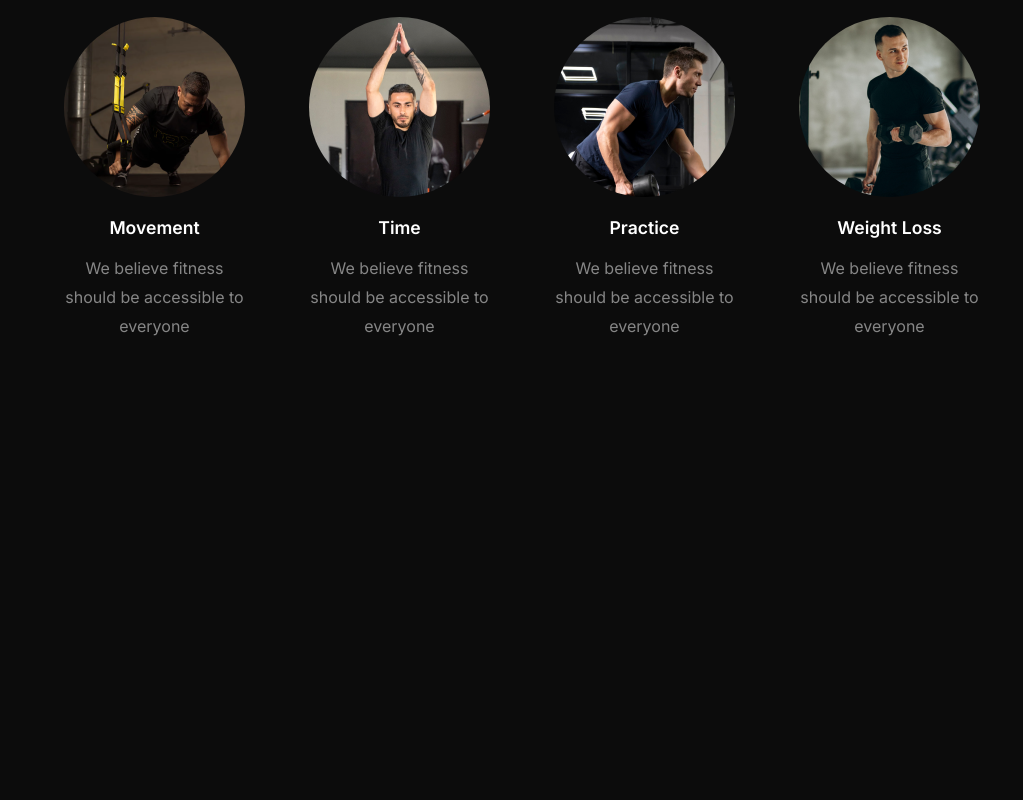
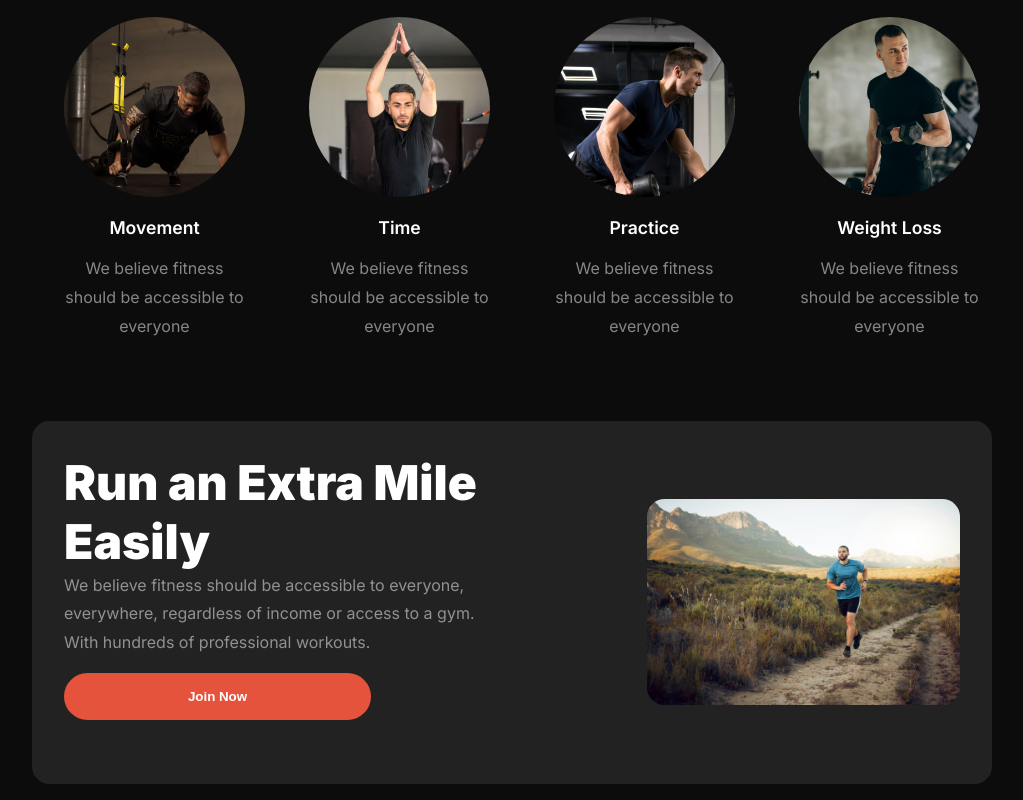
Before and after one commit to farhan-97-web/versatile-ui, a plain HTML site: page index.html in a window 1280 px wide. Shown: the part 869-1669 px from the top of the page, without its empty margins (128-1151 px from the left). Before the commit the page ends 1274 px from the top, so only its background shows below. Drawn offline with Linux system fonts and the light colour scheme.

Commit message:
responsive run section added

```diff
--- a/index.html
+++ b/index.html
@@ -95,6 +95,17 @@
         </div>
 
     </section>
+    <section class="run-extra">
+        <div class="run-extra-content">
+            <h3 class="section-heading-mb section-heading-lg">Run an Extra
+                Mile Easily</h3>
+            <p class="section-description-mb section-description-lg">We believe fitness should be accessible to everyone, everywhere, regardless of income or access to a gym. With hundreds of professional workouts.</p>
+            <button class="run-primary-btn-mb">Join Now</button>
+        </div>
+        <div class="run-img-div">
+            <img class="run-extra-img" src="images/run.jpg" alt="">
+        </div>
+    </section>
  </main>
 </body>
 
--- a/style.css
+++ b/style.css
@@ -106,9 +106,10 @@ ul>li {
         padding-left: 1rem;
         position: absolute;
         top: 5rem;
-        right:0.5rem;
+        right: 0.5rem;
     }
-    .bottom-mb{
+
+    .bottom-mb {
         box-sizing: border-box;
         border: 0.76px solid rgba(255, 255, 255, 0.1);
         border-radius: 0.5rem;
@@ -123,7 +124,8 @@ ul>li {
         left: 0.5rem;
 
     }
-    .ply-btn{
+
+    .ply-btn {
         font-size: 1.8rem;
         color: #E6533C;
         background-color: white;
@@ -141,45 +143,77 @@ ul>li {
         font-weight: 400;
         color: rgba(255, 255, 255, 0.65);
     }
-    .banner-mb{
+
+    .banner-mb {
         padding: 0.5rem 1rem;
     }
-    .section-heading-mb{
+
+    .section-heading-mb {
         font-size: 1.8rem;
         font-weight: 900;
         color: rgb(255, 255, 255);
 
     }
-    .section-description-mb{
+
+    .section-description-mb {
         color: rgba(255, 255, 255, 0.5);
         font-size: 0.8rem;
         font-weight: 400;
         line-height: 1.8rem;
         padding-bottom: 1rem;
     }
-    .centered-content-mb{
+
+    .centered-content-mb {
         text-align: center;
     }
-    .circle{
+
+    .circle {
         border-radius: 100%;
     }
-    .card{
+
+    .card {
         text-align: center;
         margin: 1rem 2rem;
 
     }
-    .cir-heading{
+
+    .cir-heading {
         font-size: 1.1rem;
         font-weight: 600;
         color: rgb(255, 255, 255);
         padding: 1rem 0;
     }
-    .section-description-lg{
+
+    .section-description-lg {
         color: rgba(255, 255, 255, 0.5);
         font-size: 1rem;
         font-weight: 400;
         line-height: 1.8rem;
         padding-bottom: 1rem;
+    }
+
+    .run-extra-img {
+        max-width: 100%;
+        height: auto;
+        display: block;
+        border-radius: 1.1rem;
+    }
+    .run-primary-btn-mb{
+        border-radius: 2rem;
+        background: rgb(230, 83, 60);
+        color: white;
+        width: 100%;
+        padding: 1rem 2rem 1rem 2rem;
+        border: none;
+        font-size: 1.1;
+        font-weight: 600;
+        margin-bottom: 2rem;
+    }
+    .run-extra{
+        background-color: #222222;
+        padding: 2rem;
+        margin: 1rem 1rem;
+        border-radius: 1.1rem;
     }
 }
 
@@ -211,6 +245,7 @@ ul>li {
         font-weight: 800;
         font-style: italic;
     }
+
     .heading-lg {
         color: rgb(255, 255, 255);
         font-size: 4.7rem;
@@ -218,6 +253,7 @@ ul>li {
         padding-bottom: 1rem;
         width: 75%;
     }
+
     .description-lg {
         color: rgba(255, 255, 255, 0.5);
         font-size: 1rem;
@@ -226,6 +262,7 @@ ul>li {
         padding-bottom: 1rem;
         width: 75%;
     }
+
     .primary-btn-lg {
         border-radius: 2rem;
         background: rgb(230, 83, 60);
@@ -245,6 +282,7 @@ ul>li {
         border: 1px solid rgb(255, 255, 255);
         font-size: 1.2rem;
     }
+
     .banner-btn-lg {
         display: flex;
         flex-direction: row;
@@ -252,11 +290,12 @@ ul>li {
         margin-bottom: 4rem;
 
     }
+
     .cursive-mb {
         font-family: "Dancing Script", cursive;
     }
 
-    .img-div-lg{
+    .img-div-lg {
         height: auto;
         width: 100%;
         background-image: url('images/images2.png');
@@ -266,6 +305,7 @@ ul>li {
         display: flex;
 
     }
+
     .top-lg {
         box-sizing: border-box;
         border: 0.76px solid rgba(255, 255, 255, 0.1);
@@ -279,9 +319,10 @@ ul>li {
         padding-left: 1rem;
         position: absolute;
         top: 7.5rem;
-        right:5.5rem;
+        right: 5.5rem;
     }
-    .bottom-lg{
+
+    .bottom-lg {
         box-sizing: border-box;
         border: 0.76px solid rgba(255, 255, 255, 0.1);
         border-radius: 0.5rem;
@@ -296,7 +337,8 @@ ul>li {
         left: 5rem;
 
     }
-    .ply-btn{
+
+    .ply-btn {
         font-size: 1.8rem;
         color: #E6533C;
         background-color: white;
@@ -316,45 +358,85 @@ ul>li {
     }
 
 
-    .banner-lg{
+    .banner-lg {
         display: flex;
-        padding: 1rem 10rem ;
+        padding: 1rem 10rem;
     }
-    .section-heading-lg{
+
+    .section-heading-lg {
         font-size: 3rem;
         font-weight: 900;
         color: rgb(255, 255, 255);
 
     }
-    .section-description-lg{
+
+    .section-description-lg {
         color: rgba(255, 255, 255, 0.5);
         font-size: 1rem;
         font-weight: 400;
         line-height: 1.8rem;
         padding-bottom: 1rem;
     }
-    .centered-content-lg{
+
+    .centered-content-lg {
         text-align: center;
     }
-    .circle{
+
+    .circle {
         border-radius: 100%;
     }
-    .card{
+
+    .card {
         text-align: center;
         margin: 1rem 2rem;
 
     }
-    .circle-img-parent{
+
+    .circle-img-parent {
         display: flex;
         padding: 2rem 10rem;
 
     }
-    .cir-heading{
+
+    .cir-heading {
         font-size: 1.1rem;
         font-weight: 600;
         color: rgb(255, 255, 255);
         padding: 1rem 0;
     }
+    .run-extra-img {
+        max-width: 100%;
+        height: auto;
+        display: block;
+        border-radius: 1.1rem;
+    }
+    .run-primary-btn-mb{
+        border-radius: 2rem;
+        background: rgb(230, 83, 60);
+        color: white;
+        width: 70%;
+        padding: 1rem 2rem 1rem 2rem;
+        border: none;
+        font-size: 1.1;
+        font-weight: 600;
+        margin-bottom: 2rem;
+    }
+    .run-extra{
+        background-color: #222222;
+        padding: 2rem;
+        margin: 1rem 10rem;
+        border-radius: 1.1rem;
+        display: flex;
+        justify-content: space-between;
+        gap: 9rem;
+        align-items: center;
+    }
+    .run-img-div{
+        width: 50%;
+    }
+    .run-extra-content{
+        width: 70%;
+    }
 
 
 
```
